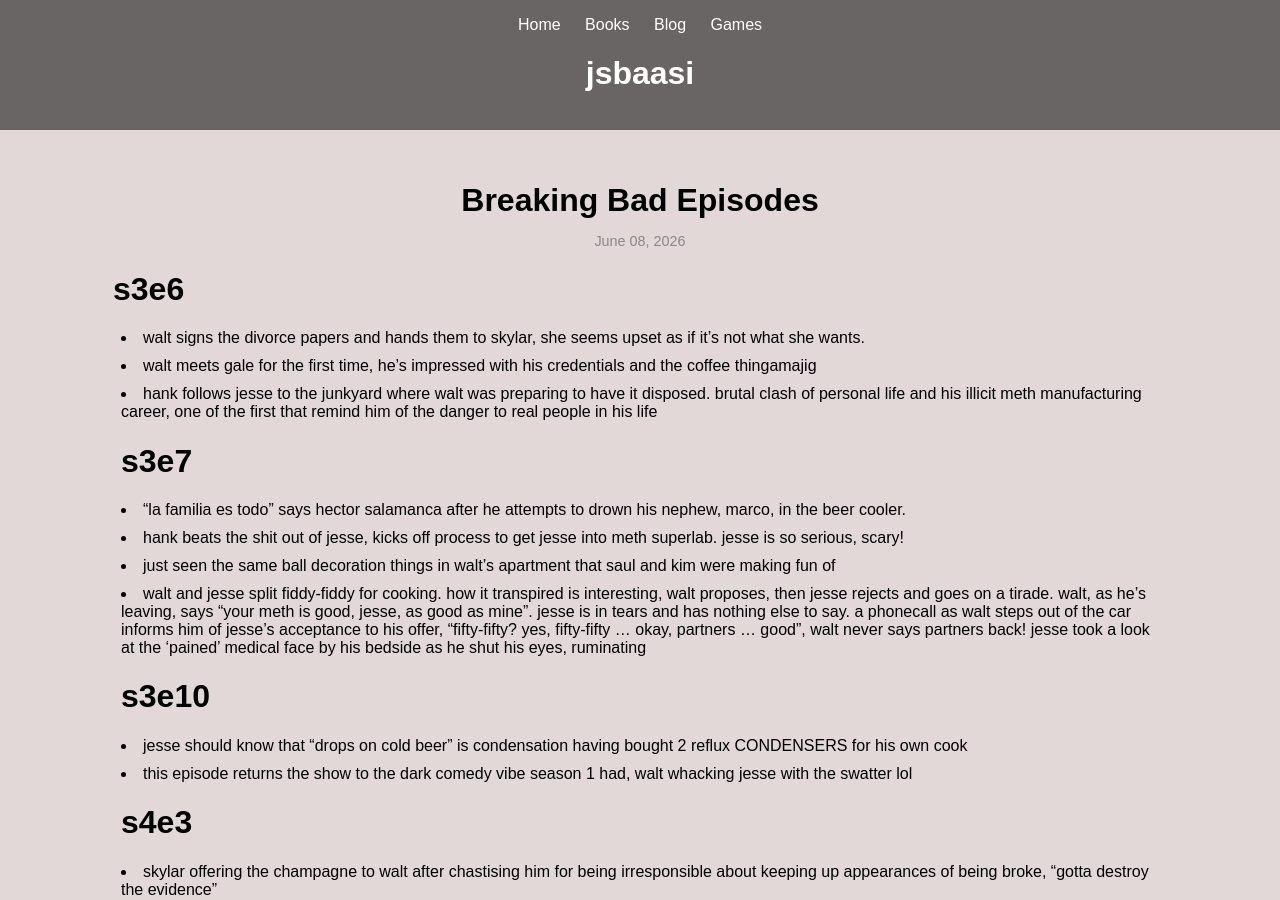
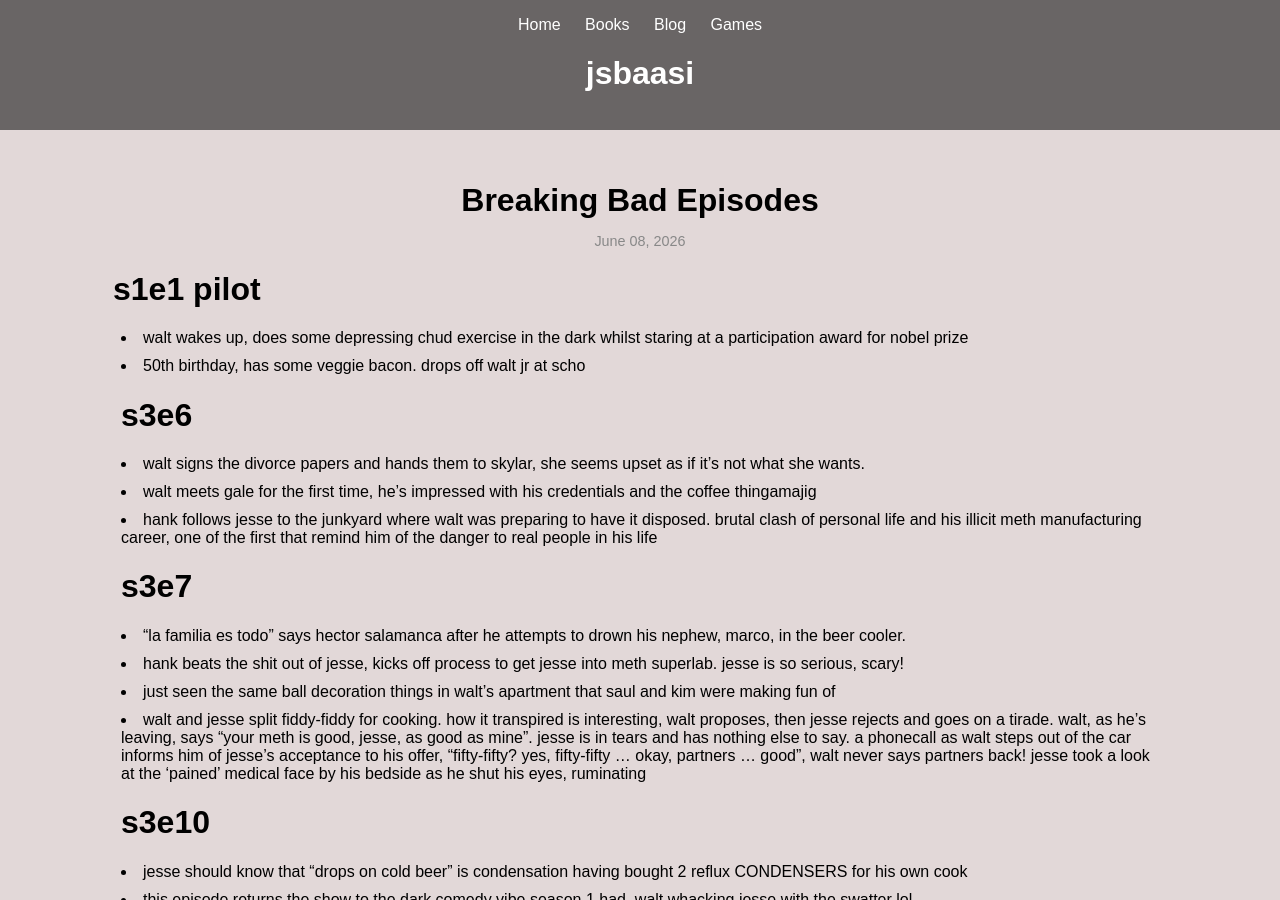
Before and after one commit to jsbaasi/jsbaasi.github.io, a Jekyll site: the page built from _posts/2026-06-08-breaking-bad-episodes.md, in a window 1280 px wide and 900 px high. Built offline with Jekyll 4.4.1, drawn with Linux system fonts in a browser that asks for light colours.

Commit message:
vault backup: 2026-06-12 10:37:21

```diff
--- a/_posts/2026-06-08-breaking-bad-episodes.md
+++ b/_posts/2026-06-08-breaking-bad-episodes.md
@@ -5,6 +5,9 @@
 categories: thoughts
 permalink: /breaking-bad/
 ---
+# s1e1 pilot
+- walt wakes up, does some depressing chud exercise in the dark whilst staring at a participation award for nobel prize
+- 50th birthday, has some veggie bacon. drops off walt jr at scho
 # s3e6
 - walt signs the divorce papers and hands them to skylar, she seems upset as if it's not what she wants.
 - walt meets gale for the first time, he's impressed with his credentials and the coffee thingamajig
```
